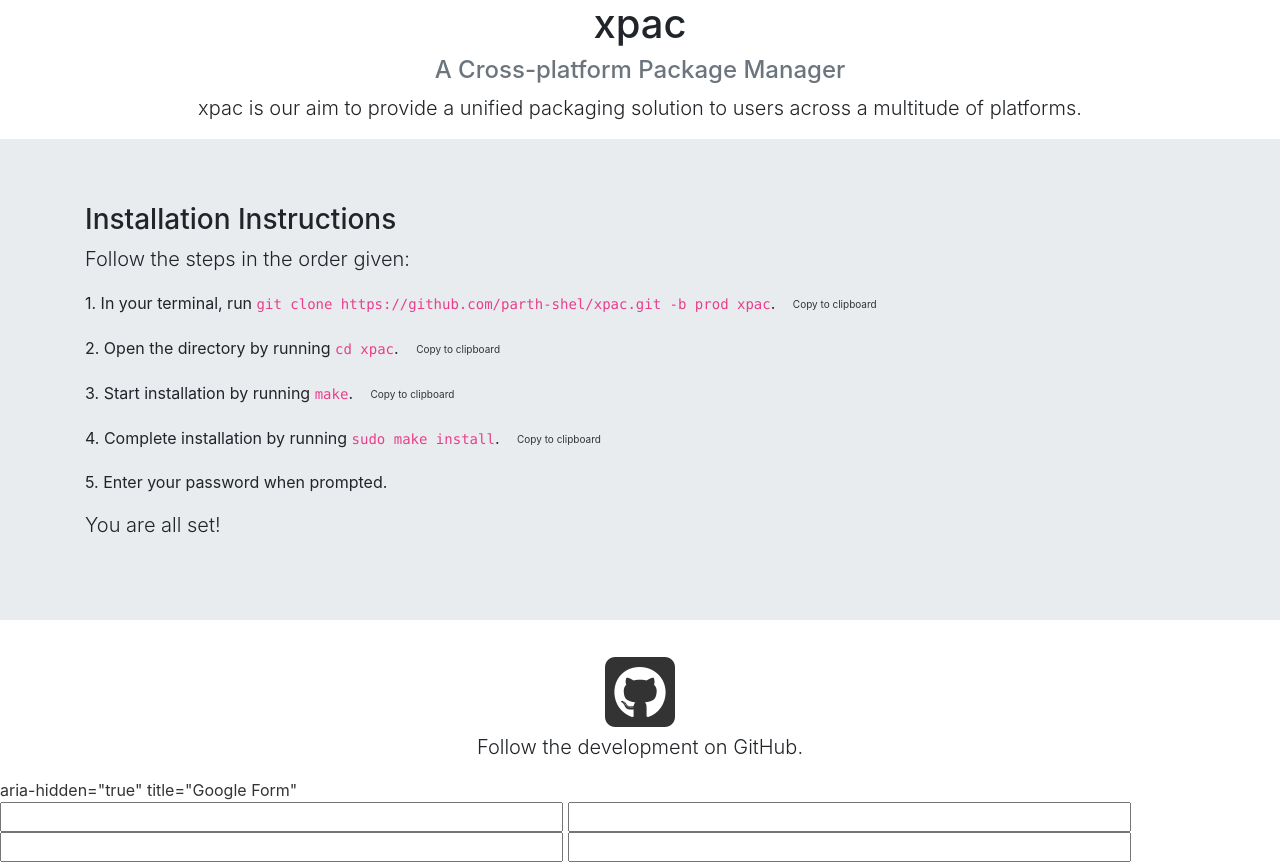
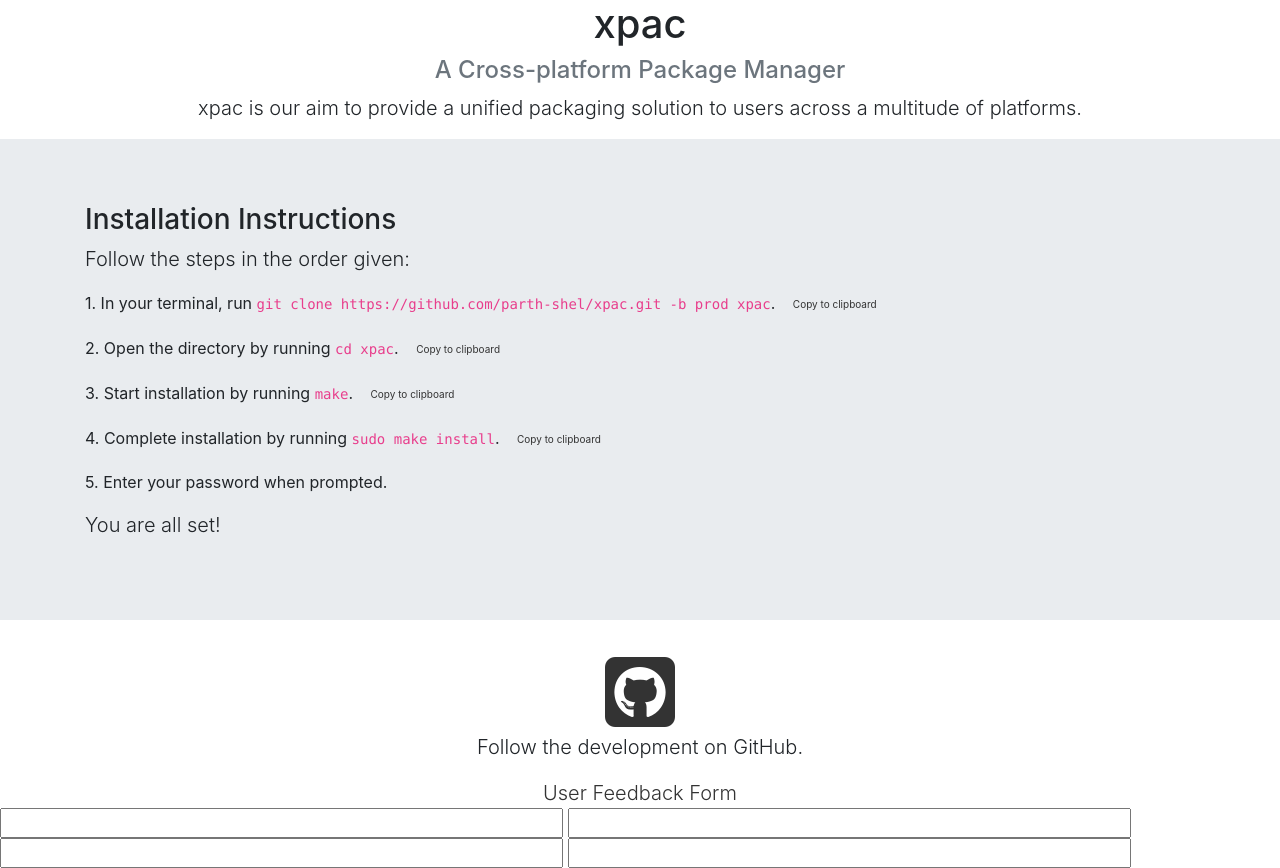
Before and after one commit to parth-shel/xpac, a plain HTML site: page index.html in a window 1280 px wide. Drawn offline with nearby package versions, Linux system fonts and the light colour scheme.

Commit message:
formatting the linked form

```diff
--- a/index.html
+++ b/index.html
@@ -108,9 +108,15 @@
       </p>
     </div>
 
-    <div>
-      <a href="https://docs.google.com/forms/d/1e0aoAScaq6G8yTiu-ErrmV4W2OFw5_Oyhk1fDXJ69_I/edit" target="_blank"> aria-hidden="true" title="Google Form"</a>
+    <div class="container-fluid">
+      <div class=" lead text-center">
+        <div>
+          <a href="https://docs.google.com/forms/d/1e0aoAScaq6G8yTiu-ErrmV4W2OFw5_Oyhk1fDXJ69_I/edit" target="_blank"> User Feedback Form</a>
+        </div>
+      </div>
     </div>
+
+
 
     <!-- Pseduo form to copy commands -->
     <div id="hidden">
```
